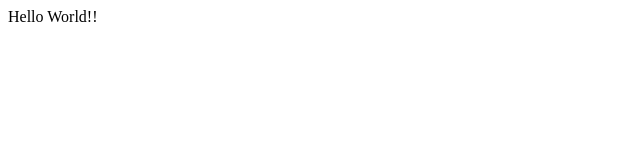
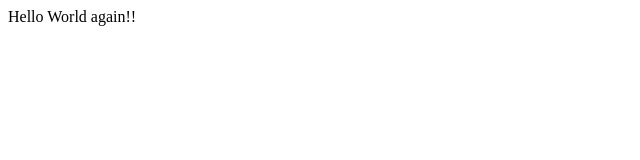
Before and after one commit to arisage/MyTask, a plain HTML site: page index.html in a window 1280 px wide. Shown: the full height of the page, 0-640 px from the left. Drawn offline with Linux system fonts and the light colour scheme.

Commit message:
add again to body

```diff
--- a/index.html
+++ b/index.html
@@ -5,6 +5,6 @@
 	<title>hello</title>
 </head>
 <body>
-Hello World!!
+Hello World again!!
 </body>
 </html>
```
